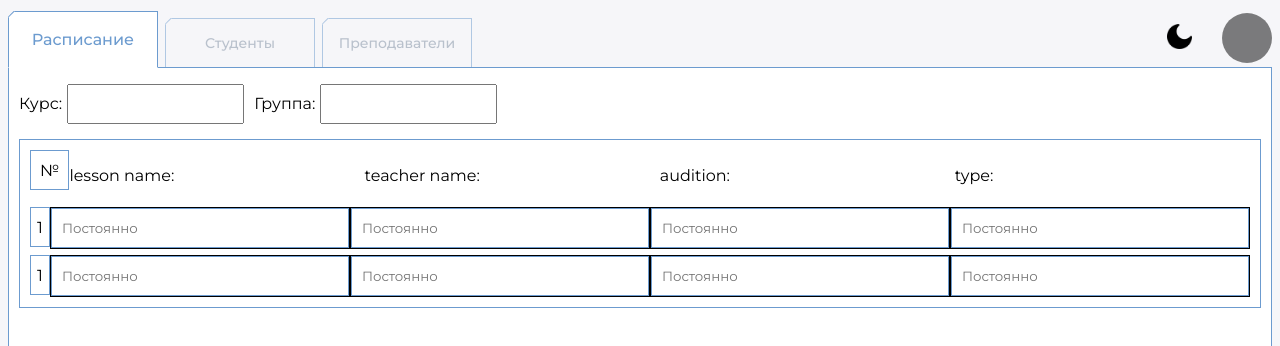
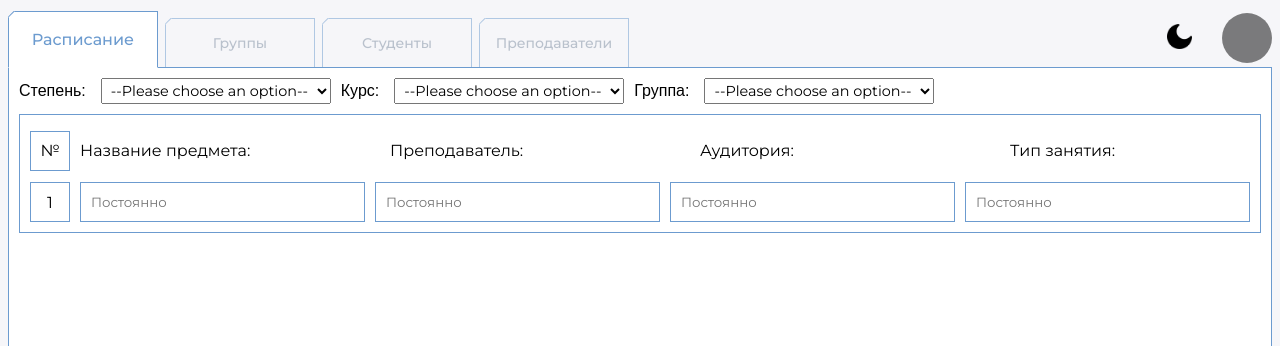
Before and after one commit to alimdzhatdoev/raspisanie, a plain HTML site: page pages/admin.html in a window 1280 px wide. Shown: the top 346 px of the page. Drawn offline with nearby package versions, Linux system fonts and the light colour scheme.

Commit message:
Change eeee

```diff
--- a/css/admin.css
+++ b/css/admin.css
@@ -156,7 +156,7 @@ header .activeHeaderTR {
 }
 
 .showBlock {
-  border: 1px solid #000;
+  /* border: 1px solid #000; */
   /* padding: 10px; */
   width: 300px;
 }
@@ -277,11 +277,17 @@ header .activeHeaderTR {
 
 .lesTeachBlock {
   display: flex;
+  gap: 10px;
+  align-items: center;
 }
 
 .lesTeach {
   display: flex;
   /* padding-left: 10px; */
+  width: 300px;
+}
+
+.lesTeach p{
   width: 300px;
 }
 
@@ -294,8 +300,16 @@ header .activeHeaderTR {
   border: 1px solid var(--color-primary); /* maybe temporary border  */
 }
 
+.numb p {
+  width: 40px;
+  display: flex;
+  align-items: center;
+  justify-content: center;
+}
+
 .lesson {
   display: flex;
+  gap: 10px;
 }
 
 .course {
@@ -313,3 +327,46 @@ header .activeHeaderTR {
 .courseT input {
   height: 40px;
 }
+
+.lesson_del{
+  border: none;
+  font-size: 22px;
+}
+
+
+.lesson_add{
+  width: 200px;
+  height: 40px;
+  cursor: pointer;
+  border: 1px solid var(--color-primary);
+  display: flex;
+  justify-content: center;
+  align-items: center;
+  transition: all .3s ease-in-out;
+}
+
+.lesson_add:hover{
+  color: var(--color-white);
+  background-color: var(--color-primary);
+}
+
+.lesson_del{
+  background-color: red;
+  width: 40px;
+  height: 40px;
+  cursor: pointer;
+  padding-bottom: 4px;
+}
+
+/* ________________________________ */
+
+label {
+  font-family: sans-serif;
+  font-size: 1rem;
+  padding-right: 10px;
+}
+
+select {
+  font-size: 0.9rem;
+  padding: 2px 5px;
+}
--- a/js/admin.js
+++ b/js/admin.js
@@ -6,6 +6,7 @@
 //   document.body.classList.remove('dark-mode-variables');
 // }
 
+// Табы
 
 function openTab(event, tabName) {
     var i, tabcontent, tablinks;
@@ -34,6 +35,7 @@ function openTab(event, tabName) {
     }
   }
 
+  // Тема
 
 const light = document.querySelector('.light');
 const theme = localStorage.getItem('theme');
@@ -57,3 +59,58 @@ light.addEventListener('click', () => {
   }
   localStorage.setItem("theme", theme);
 });
+
+
+//________________________________________________________________
+
+let count = 1;
+$(".lesson_add").on("click", function () {
+  count++;
+
+  $(".bodyTable").append(`
+    <div class="lesson del_line_${count}">
+        <div class="numb">
+            <p id="${count}">${count}</p>
+        </div>
+
+        <div class="showBlock" class="${count}">
+            <div class="tipe">
+                <input type="text" placeholder="Постоянно">
+            </div>
+        </div>
+
+        <div class="showBlock" class="${count}">
+            <div class="tipe">
+                <input type="text" placeholder="Постоянно">
+            </div>
+        </div>
+
+        <div class="showBlock" class="${count}">
+            <div class="tipe">
+                <input type="text" placeholder="Постоянно">
+            </div>
+        </div>
+
+        <div class="showBlock" class="${count}">
+            <div class="tipe">
+                <input type="text" placeholder="Постоянно">
+            </div>
+        </div>
+
+        <div class="numb lesson_del" del_line_num="${count}">
+            -
+        </div>
+    </div>
+  `);
+})
+
+$(".bodyTable").on("click", ".lesson_del", function () {
+  const delLineNum = $(this).attr("del_line_num");
+
+  $(`.del_line_${delLineNum}`).remove();
+
+  $(".lesson .numb p").each(function (index) {
+    $(this).text(index + 1);
+    count = index + 1
+  });
+});
--- a/js/main.js
+++ b/js/main.js
@@ -2,8 +2,8 @@ import { tipe1, tipe2, tipe3, tipe4, tipe5, tipe6 } from '/tipes/tipes.js';
 
 const customBlock = document.querySelector(".showBlock");
 const customMenu = document.querySelector(".custom-menu");
-let customBlockId = customBlock.getAttribute("id");
-console.log(customBlockId);
+// let customBlockId = customBlock.getAttribute("id");
+// console.log(customBlockId);
 
 customBlock.addEventListener("contextmenu", function (event) {
   event.preventDefault();
--- a/pages/admin.html
+++ b/pages/admin.html
@@ -28,9 +28,13 @@
                 </div>
                 <div onclick="openTab(event, 'Tab2')" class="headerPart students">
                     <div class="triangle"></div>
+                    <div>Группы</div>
+                </div>
+                <div onclick="openTab(event, 'Tab3')" class="headerPart students">
+                    <div class="triangle"></div>
                     <div>Студенты</div>
                 </div>
-                <div onclick="openTab(event, 'Tab3')" class="headerPart teachers">
+                <div onclick="openTab(event, 'Tab4')" class="headerPart teachers">
                     <div class="triangle"></div>
                     <div>Преподаватели</div>
                 </div>
@@ -57,10 +61,41 @@
 
             <div class="course">
                 <div class="courseT">
-                    <p>Курс:</p> <input type="text">
+
+                    <label for="courseSelect">Степень:</label>
+
+                    <select name="corse" id="courseSelect">
+                        <option disabled selected>--Please choose an option--</option>
+                        <option value="Бакалавр">Бакалавр</option>
+                        <option value="Магистратура">Магистратура</option>
+                    </select>
+
                 </div>
                 <div class="courseT">
-                    <p>Группа:</p> <input type="text">
+
+                    <label for="courseSelect">Курс:</label>
+
+                    <select name="corse" id="courseSelect">
+                        <option disabled selected>--Please choose an option--</option>
+                        <option value="1">1</option>
+                        <option value="2">2</option>
+                        <option value="3">3</option>
+                        <option value="4">4</option>
+                    </select>
+
+                </div>
+                <div class="courseT">
+
+                    <label for="courseSelect">Группа:</label>
+
+                    <select name="group" id="groupSelect" onchange="">
+                        <option disabled selected>--Please choose an option--</option>
+                        <option value="1">1</option>
+                        <option value="2">2</option>
+                        <option value="3">3</option>
+                        <option value="4">4</option>
+                    </select>
+
                 </div>
 
             </div>
@@ -73,94 +108,53 @@
                         <p>№</p>
                     </div>
                     <div class="lesTeach">
-                        <p>lesson name: </p>
+                        <p>Название предмета: </p>
                     </div>
                     <div class="lesTeach">
-                        <p>teacher name: </p>
+                        <p>Преподаватель: </p>
                     </div>
                     <div class="lesTeach">
-                        <p>audition: </p>
+                        <p>Аудитория: </p>
                     </div>
                     <div class="lesTeach">
-                        <p>type: </p>
+                        <p>Тип занятия: </p>
+                    </div>
+
+                    <div class="lesTeach lesson_add">
+                        Добавить занятие
                     </div>
                 </div>
-
 
                 <div class="lesson">
                     <div class="numb">
                         <p id="2">1</p>
                     </div>
-                    <div>
-                        <div class="showBlock" id="2">
-                            <div class="tipe">
-                                <input type="text" placeholder="Постоянно">
-                            </div>
+
+                    <div class="showBlock" id="2">
+                        <div class="tipe">
+                            <input type="text" placeholder="Постоянно">
                         </div>
                     </div>
 
-                    <div>
-                        <div class="showBlock" id="2">
-                            <div class="tipe">
-                                <input type="text" placeholder="Постоянно">
-                            </div>
+                    <div class="showBlock" id="2">
+                        <div class="tipe">
+                            <input type="text" placeholder="Постоянно">
                         </div>
                     </div>
 
-                    <div>
-                        <div class="showBlock" id="2">
-                            <div class="tipe">
-                                <input type="text" placeholder="Постоянно">
-                            </div>
+                    <div class="showBlock" id="2">
+                        <div class="tipe">
+                            <input type="text" placeholder="Постоянно">
                         </div>
                     </div>
 
-                    <div>
-                        <div class="showBlock" id="2">
-                            <div class="tipe">
-                                <input type="text" placeholder="Постоянно">
-                            </div>
-                        </div>
-                    </div>
-                </div>
-                <div class="lesson">
-                    <div class="numb">
-                        <p id="1">1</p>
-                    </div>
-                    <div>
-                        <div class="showBlock" id="1">
-                            <div class="tipe">
-                                <input type="text" placeholder="Постоянно">
-                            </div>
-                        </div>
-                    </div>
-
-                    <div>
-                        <div class="showBlock" id="1">
-                            <div class="tipe">
-                                <input type="text" placeholder="Постоянно">
-                            </div>
-                        </div>
-                    </div>
-
-                    <div>
-                        <div class="showBlock" id="1">
-                            <div class="tipe">
-                                <input type="text" placeholder="Постоянно">
-                            </div>
-                        </div>
-                    </div>
-
-                    <div>
-                        <div class="showBlock" id="1">
-                            <div class="tipe">
-                                <input type="text" placeholder="Постоянно">
-                            </div>
+                    <div class="showBlock" id="2">
+                        <div class="tipe">
+                            <input type="text" placeholder="Постоянно">
                         </div>
                     </div>
                 </div>
 
-                <!-- ________________________________________________________ -->
                 <div class="custom-menu">
                     <div class="btn btn_tipe_6 addPad">Постоянно</div>
                     <div class="btn btn_tipe_1">
@@ -218,7 +212,6 @@
                 </div>
 
 
-
             </div>
 
 
@@ -233,6 +226,8 @@
 
         <div id="Tab3" class="tabcontent"> 345</div>
 
+        <div id="Tab4" class="tabcontent"> 456</div>
+
     </main>
 
 
```
